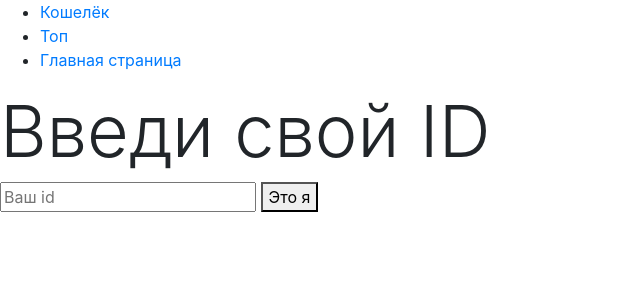
After one commit to seva-alexeev/groshi, a Flask app: template templates/wallet.html in a window 1280 px wide. The commit adds this page. Shown: the top 300 px of the page, without its empty margins (0-640 px from the left). Run offline with Flask 2, Linux system fonts and the light colour scheme; the template is opened without the code that fills it, so the values that code supplies are empty; some libraries are stand-ins or nearby versions.

Commit message:
update dz

```diff
--- a/templates/index.html
+++ b/templates/index.html
@@ -8,9 +8,9 @@
     <header>
         <div class="header-center">
             <ul>
-                <li><a href="#">Кошелёк</a></li>
+                <li><a href="wallet">Кошелёк</a></li>
                 <li><a href="#">Топ</a></li>
-                <li><a href="#">Инфо</a></li>
+                <li><a href="/">Главная страница</a></li>
             </ul>
         </div>
     </header>
--- /dev/null
+++ b/templates/wallet.html
@@ -0,0 +1,29 @@
+<!DOCTYPE html>
+<html lang="en">
+<head>
+    <meta charset="UTF-8">
+    <title>wallet</title>
+        <link href="/static/bootstrap.min.css" rel="stylesheet"/>
+    <link href="/static/header.css" rel="stylesheet"/>
+</head>
+<body>
+    <header>
+        <div class="header-center">
+            <ul>
+                <li><a href="wallet">Кошелёк</a></li>
+                <li><a href="#">Топ</a></li>
+                <li><a href="/">Главная страница</a></li>
+            </ul>
+        </div>
+    </header>
+    <h1 class="display-3">Введи свой ID</h1>
+    <form method="POST" action="/wallet">
+         <input type= 'text' placeholder="Ваш id" name="user">
+         <button type="submit">Это я</button>
+    </form>
+        {% if res %}
+            <h1>На вашем счету:</h1>
+            <p>{{res}} монет</p>
+        {% endif %}
+</body>
+</html>
```
